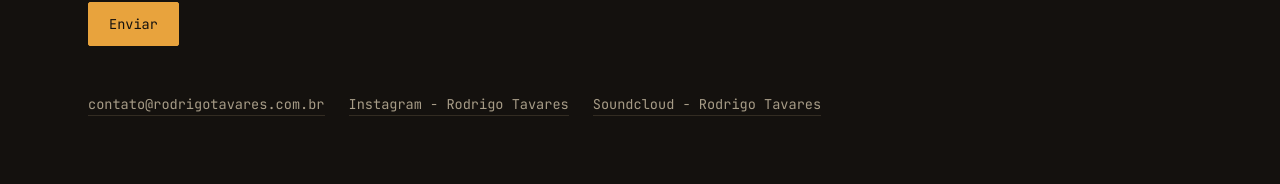
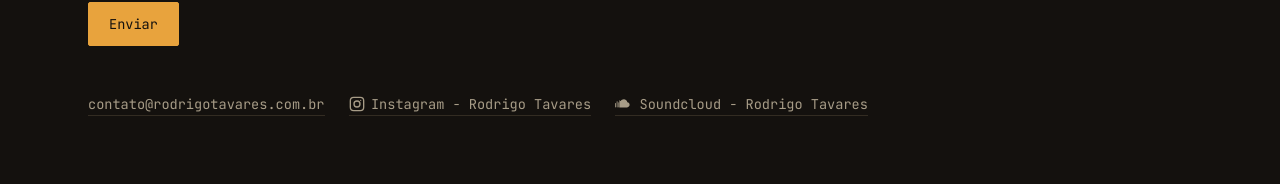
Before and after one commit to rodrigotavares79/rodrigotavares-site, a Next.js app: page /contato in a window 1280 px wide. Shown: the part 694-878 px from the top of the page. Built offline with nearby package versions, Linux system fonts and the light colour scheme.

Commit message:
Add files via upload

```diff
--- a/app/contato/page.tsx
+++ b/app/contato/page.tsx
@@ -40,8 +40,23 @@ export default function Contato() {
 
           <div className="contact-links">
             <a href="mailto:contato@rodrigotavares.com.br">contato@rodrigotavares.com.br</a>
-            <a href="https://www.instagram.com/rodrigotavares" target="_blank" rel="noopener noreferrer">Instagram - Rodrigo Tavares</a>
-            <a href="https://soundcloud.com/osinoxidaveis" target="_blank" rel="noopener noreferrer">Soundcloud - Rodrigo Tavares</a>
+            <a href="https://www.instagram.com/rodrigotavares" target="_blank" rel="noopener noreferrer">
+              <svg width="16" height="16" viewBox="0 0 24 24" fill="none" stroke="currentColor" strokeWidth="2" style={{ marginRight: "0.4rem", verticalAlign: "-3px" }}>
+                <rect x="2" y="2" width="20" height="20" rx="5" />
+                <circle cx="12" cy="12" r="4.5" />
+                <circle cx="17.5" cy="6.5" r="1" fill="currentColor" stroke="none" />
+              </svg>
+              Instagram - Rodrigo Tavares
+            </a>
+            <a href="https://soundcloud.com/osinoxidaveis" target="_blank" rel="noopener noreferrer">
+              <svg width="18" height="16" viewBox="0 0 32 24" fill="currentColor" style={{ marginRight: "0.4rem", verticalAlign: "-3px" }}>
+                <rect x="0" y="10" width="1.5" height="8" rx="0.75" />
+                <rect x="3" y="7" width="1.5" height="11" rx="0.75" />
+                <rect x="6" y="9" width="1.5" height="9" rx="0.75" />
+                <path d="M9 5.5c-.4 0-.8.03-1.2.1v12.4h13.7c2.5 0 4.5-2 4.5-4.5 0-2.3-1.8-4.3-4.1-4.5-.4-3.1-3-5.5-6.2-5.5-2.4 0-4.5 1.3-5.6 3.3-.4-.1-.8-.2-1.1-.2z" />
+              </svg>
+              Soundcloud - Rodrigo Tavares
+            </a>
           </div>
         </div>
       </section>
```
